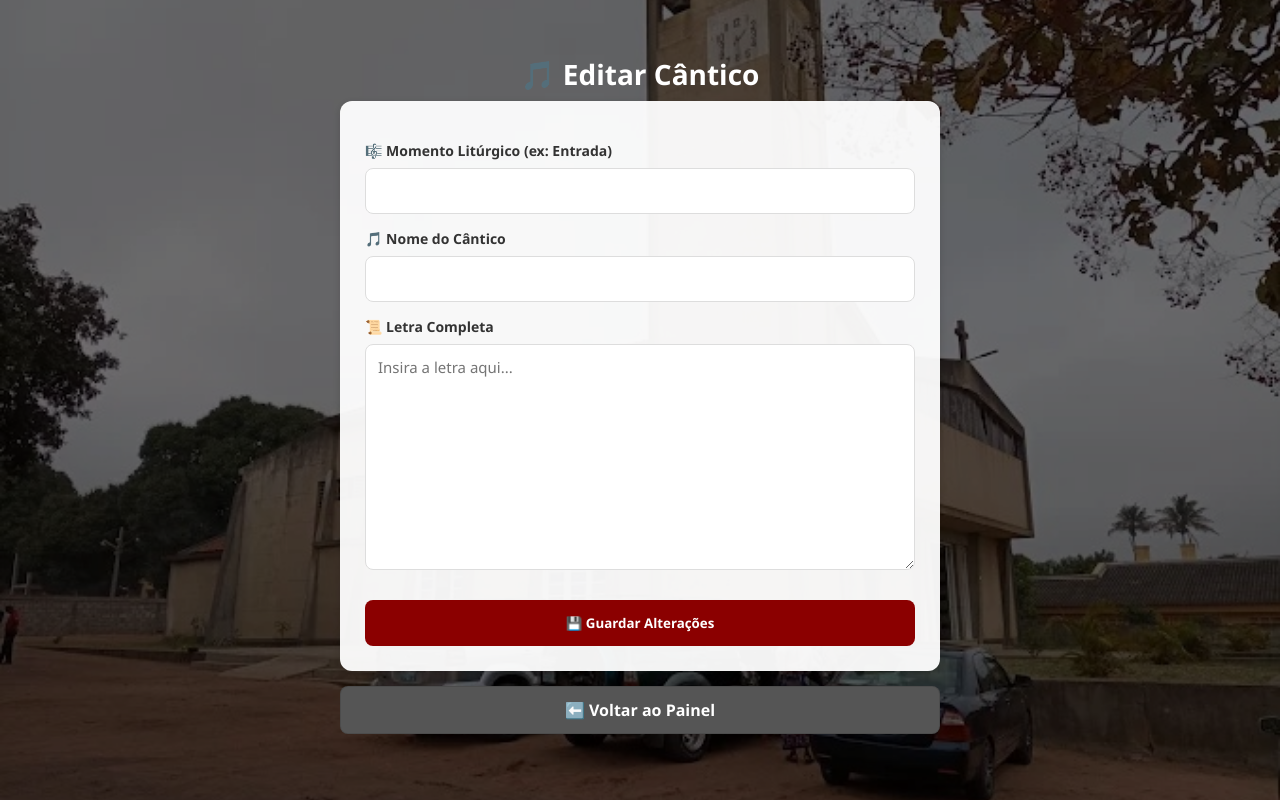
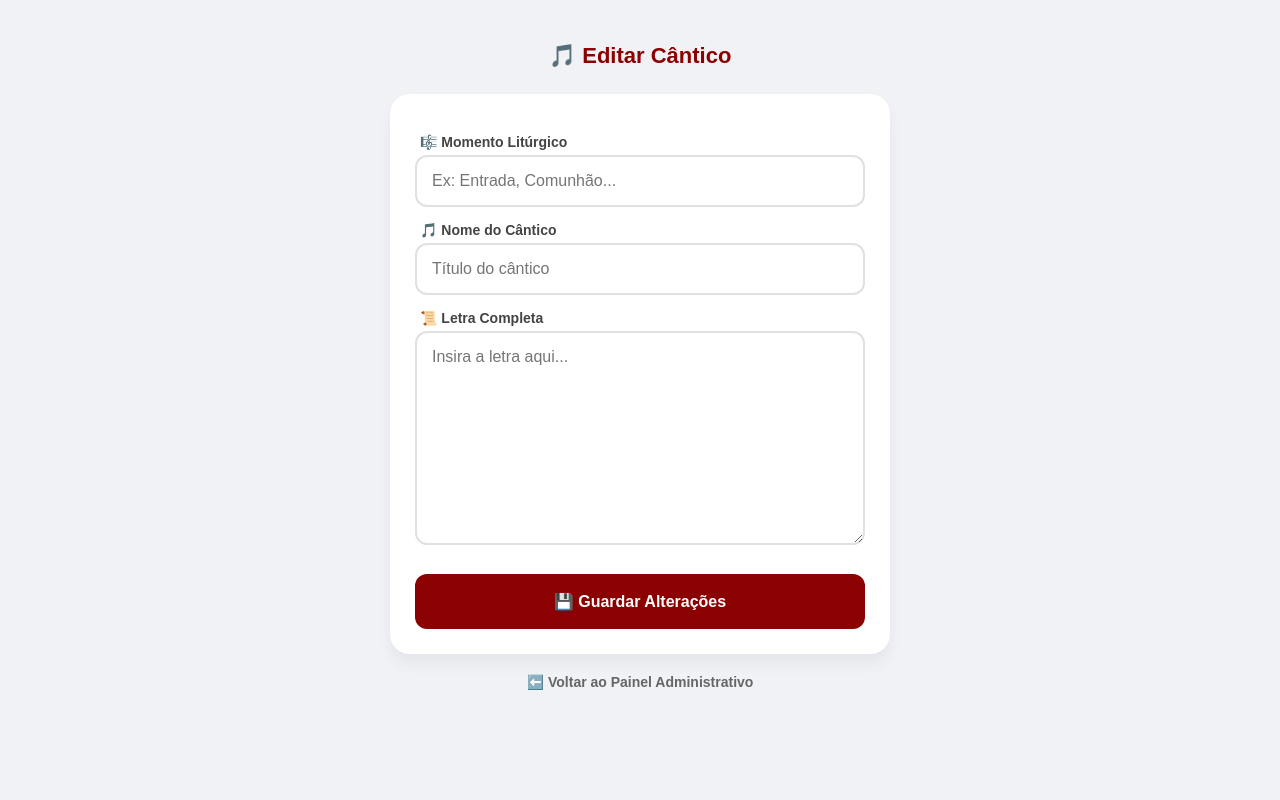
Before and after one commit to FSavel/sao-miguel-digital, a Flask app: template templates/edit_cantico.html in a window 1280 px wide. Run offline with Flask 3, Linux system fonts and the light colour scheme; the template is opened without the code that fills it, so the values that code supplies are empty; parts of the project's set-up code (start-up, migrations or seed data) failed here and were passed over.

Commit message:
Update edit_cantico.html

```diff
--- a/templates/edit_cantico.html
+++ b/templates/edit_cantico.html
@@ -4,51 +4,51 @@
     <meta charset="UTF-8">
     <meta name="viewport" content="width=device-width, initial-scale=1.0">
     <title>Editar Cântico</title>
-    <link rel="stylesheet" href="{{ url_for('static', filename='style.css') }}">
     <style>
-        label {
-            display: block; font-weight: 600; font-size: 14px;
-            margin-top: 15px; margin-bottom: 8px; color: #333;
+        body { background: #f0f2f5; font-family: sans-serif; padding: 20px 10px; }
+        .container { max-width: 500px; margin: auto; }
+        .card { background: white; padding: 25px; border-radius: 20px; box-shadow: 0 10px 15px rgba(0,0,0,0.05); }
+        h1 { font-size: 22px; color: #8b0000; text-align: center; margin-bottom: 25px; }
+
+        label { font-size: 14px; font-weight: 700; color: #444; margin: 15px 0 5px 5px; display: block; }
+        input, textarea {
+            width: 100%; padding: 15px; border: 2px solid #e1e1e1; border-radius: 12px;
+            font-size: 16px; box-sizing: border-box; transition: 0.3s; font-family: inherit;
         }
-        input, textarea {
-            width: 100%; padding: 12px; border: 1px solid #ddd;
-            border-radius: 8px; font-size: 15px; font-family: inherit;
-            transition: border-color 0.3s;
+        input:focus, textarea:focus { border-color: #8b0000; outline: none; background: #fffcfc; }
+
+        .btn-salvar {
+            background: #8b0000; color: white; border: none; padding: 18px;
+            border-radius: 12px; font-weight: bold; font-size: 16px;
+            width: 100%; margin-top: 25px; cursor: pointer;
         }
-        input:focus, textarea:focus { border-color: #8b0000; outline: none; }
-        .btn-salvar {
-            background: #8b0000 !important; color: white !important;
-            border: none; padding: 14px; font-weight: bold; width: 100%;
-            margin-top: 25px;
+        .btn-voltar {
+            display: block; text-align: center; color: #666; text-decoration: none;
+            margin-top: 20px; font-weight: 600; font-size: 14px;
         }
     </style>
 </head>
 <body>
 
-<div class="overlay">
-<div class="container" style="max-width: 600px;">
+<div class="container">
+    <h1>🎵 Editar Cântico</h1>
 
-    <h1 class="titulo-principal">🎵 Editar Cântico</h1>
-
-    <div class="card" style="padding: 25px;">
+    <div class="card">
         <form method="POST">
-            <!-- Acesso direto aos campos do objeto cantico para maior limpeza -->
-            <label>🎼 Momento Litúrgico (ex: Entrada)</label>
-            <input type="text" name="momento" value="{{ cantico.momento if cantico.momento else '' }}" required>
+            <label>🎼 Momento Litúrgico</label>
+            <input type="text" name="momento" value="{{ cantico.momento if cantico.momento else '' }}" required placeholder="Ex: Entrada, Comunhão...">
 
             <label>🎵 Nome do Cântico</label>
-            <input type="text" name="cantico" value="{{ cantico.cantico if cantico.cantico else '' }}" required>
+            <input type="text" name="cantico" value="{{ cantico.cantico if cantico.cantico else '' }}" required placeholder="Título do cântico">
 
             <label>📜 Letra Completa</label>
             <textarea name="letra" rows="10" placeholder="Insira a letra aqui..." required>{{ cantico.letra if cantico.letra else '' }}</textarea>
 
-            <button class="botao btn-salvar" type="submit">💾 Guardar Alterações</button>
+            <button class="btn-salvar" type="submit">💾 Guardar Alterações</button>
         </form>
     </div>
 
-    <a href="/admin" class="botao" style="background: #555; color: white; margin-top: 15px;">⬅️ Voltar ao Painel</a>
-
-</div>
+    <a href="/admin" class="btn-voltar">⬅️ Voltar ao Painel Administrativo</a>
 </div>
 
 </body>
```
